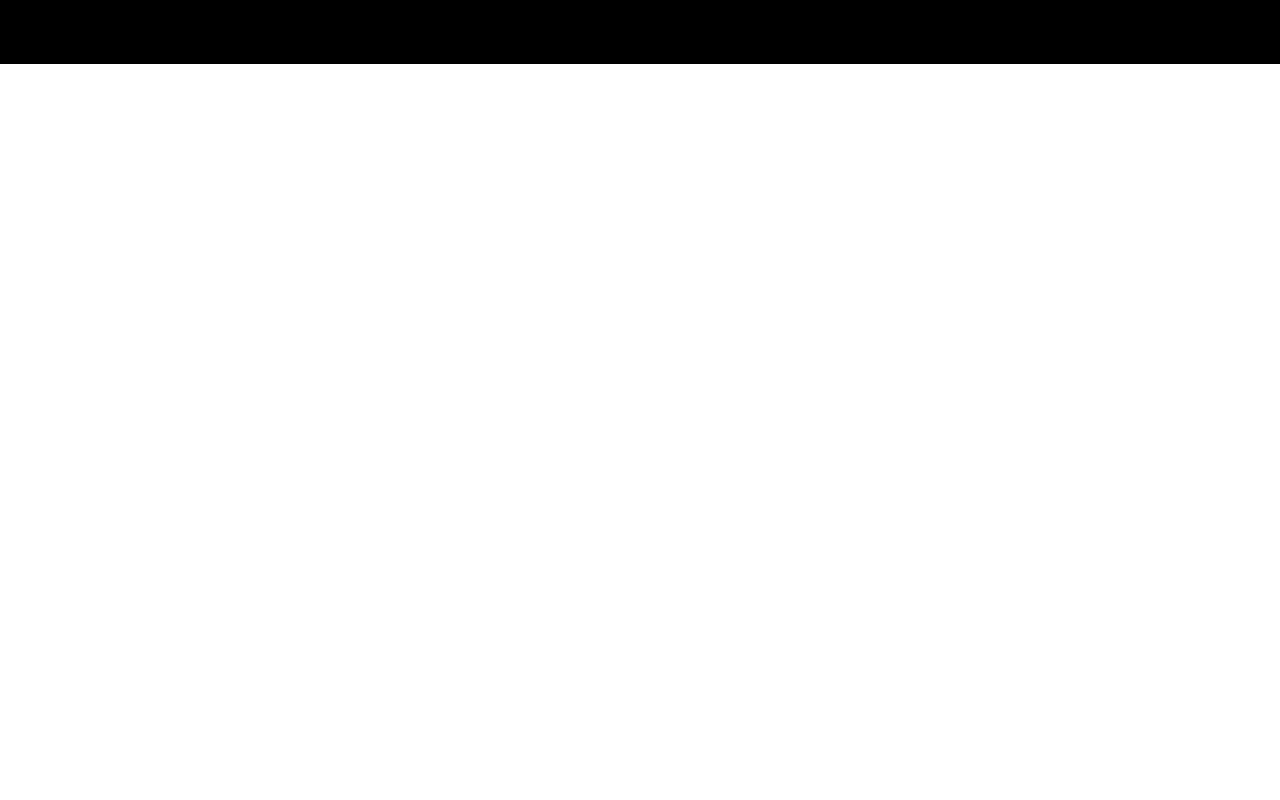
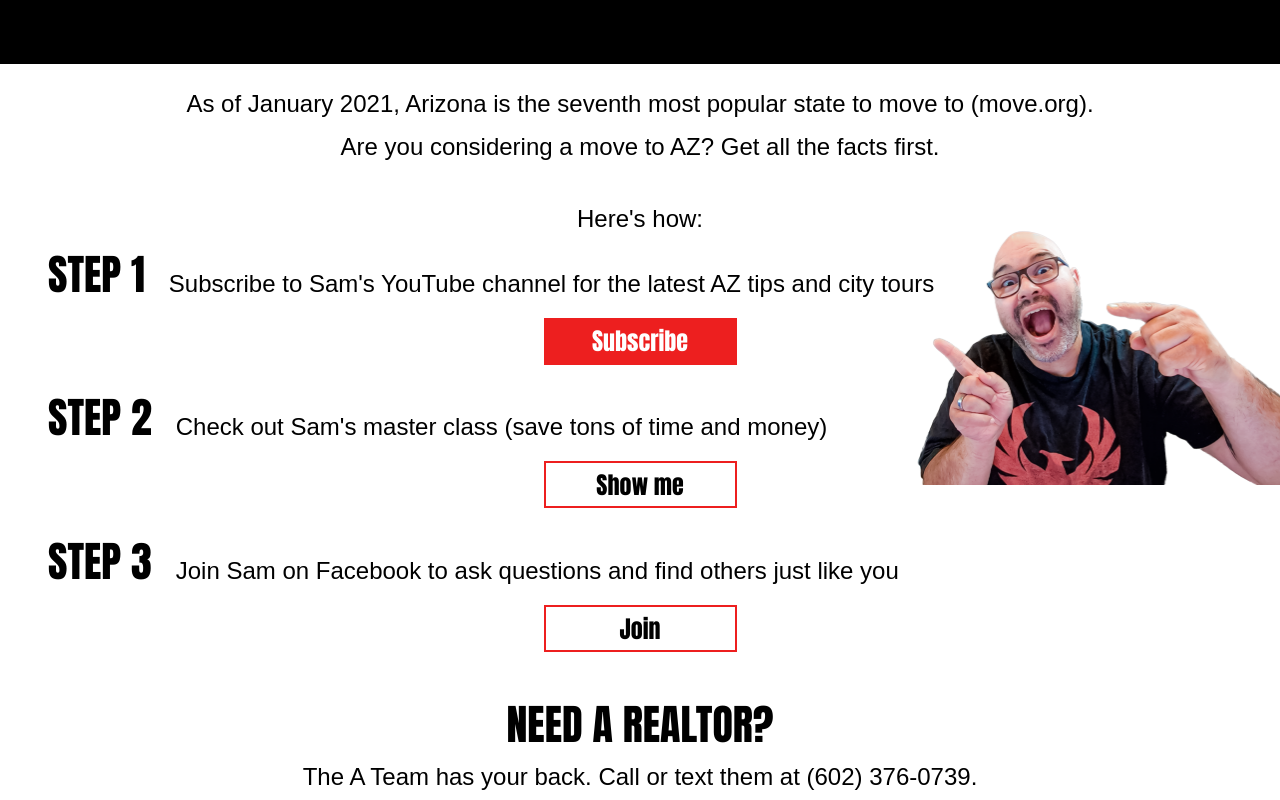
Before and after one commit to samsantiago1/azliving, a React (Create React App) app: page /move in a window 1280 px wide. Shown: the part 220-1020 px from the top of the page. Before the commit the page ends 800 px from the top, so only its background shows below. Built offline with nearby package versions, Linux system fonts and the light colour scheme; a web font is replaced by a local one.

Commit message:
Create Move page, amend layout of Home page **TO FIX** absolute positioning of main image needs multiple media queries and doesn't account for wide desktop screens — image ends up floating increasingly further away from text

```diff
--- a/src/components/home/styles.css
+++ b/src/components/home/styles.css
@@ -49,16 +49,18 @@
 @media (min-width: 770px) {
     .home-main-content {
         display: grid;
-        grid-template-columns: 1fr 1fr;
+        grid-template-columns: 53% 47%;
         max-width: 1440px;
         margin: 0 auto;
     }
 
     .home-photo-wrapper {
         max-width: 569px;
+        margin-right: 1rem;
     }
 
     .home-text-section {
+        justify-self: start;
         align-self: end;
     }
 
@@ -89,65 +91,10 @@
     .home-quote {
         max-width: 554px;
         margin-top: 1.5rem;
+        margin-bottom: 2.5rem;
     }
 
     .socialmedia {
         margin: 4rem auto;
     }
 }
-
-
-/* .home-main-content {
-    display: flex;
-    justify-content: center;
-}
-
-.home-photo-wrapper {
-    position: relative;
-    top: -25px;
-    max-width: 675px;
-}
-
-.home-photo-wrapper img {
-    width: 100%;
-}
-
-.home-text-section {
-    display: flex;
-    flex-direction: column;
-    align-items: center;
-}
-
-.home-text {
-    max-width: 473px;
-    font-size: 28px;
-    margin-top: 8.5rem;
-    margin-bottom: 1.5rem;
-}
-
-.home-quote {
-    max-width: 554px;
-    margin-top: 1.5rem;
-}
-
-.home-footer {
-    margin-top: 3.1rem;
-}
-
-.socialmedia-link {
-    margin-right: 1.5rem;
-}
-
-.socialmedia-icon {
-    height: 45px;
-    width: 45px;
-}
-
-.copyright {
-    font-size: 12px;
-    margin-top: 4.4rem;
-}
-
-.copyright-detail {
-    margin-bottom: 0;
-} */
--- a/src/components/move/index.js
+++ b/src/components/move/index.js
@@ -1,13 +1,76 @@
 import React from 'react';
 
 import Header from '../header';
+import Button from '../button';
+import movePhoto from '../../img/movePhoto.png';
+import realtorsPhoto from '../../img/realtorsPhoto.png';
 import './styles.css';
 
 const Move = () => {
     return (
         <div>
             <Header title="MOVE TO AZ" />
-        </div>
+            <div className="page-container">
+                <div className="move-intro">
+                    <p className="move-intro-top">
+                        As of January 2021, Arizona is the seventh most popular state to move to (move.org).
+                    </p>
+                    <p className="move-intro-bottom">
+                        Are you considering a move to AZ? Get all the facts first.
+                        <br />
+                        <br />
+                        Here's how:
+                    </p>
+                </div>
+
+                <div className="move-steps-section">
+                    <div className="move-steps-section-top">
+                        <div className="move-steps">
+                            <h3 className="text-subheading move-steps-heading">STEP 1</h3>
+                            <p className="move-steps-text">
+                                Subscribe to Sam's YouTube channel for the latest AZ tips and city tours
+                            </p>
+                        </div>
+                        <div className="move-photo-wrapper">
+                            <img src={movePhoto} alt="Sam pointing with mouth open" />
+                        </div>
+                        <Button href="https://youtube.com/Arizonaliving" text="Subscribe" />
+                    </div>
+
+                    <div>
+                        <div className="move-steps">
+                            <h3 className="text-subheading move-steps-heading">STEP 2</h3>
+                            <p className="move-steps-text">
+                                Check out Sam's master class (save tons of time and money)
+                            </p>
+                        </div>
+                        <Button secondary="secondary" href="https://movetoaz.weebly.com/" text="Show me" />
+                    </div>
+
+                    <div>
+                        <div className="move-steps">
+                            <h3 className="text-subheading move-steps-heading">STEP 3</h3>
+                            <p className="move-steps-text">
+                                Join Sam on Facebook to ask questions and find others just like you
+                            </p>
+                        </div>
+                        <Button secondary="secondary" href="https://www.facebook.com/arizonaliving.info" text="Join" />
+                    </div>
+                </div>
+
+                <div className="move-realtors-section">
+                    <h3 className="text-subheading">NEED A REALTOR?</h3>
+                    <p className="move-realtors-text">
+                        The A Team has your back. Call or text them at (602) 376-0739.
+                    </p>
+                    <div className="realtors-photo-wrapper">
+                        <img src={realtorsPhoto} alt="Realtors Gabriela and Janet standing and smiling with arms folded" />
+                    </div>
+                    <Button secondary="secondary" href="https://www.azlovewhereyoulive.com/" text="Connect" />
+                </div>
+
+            </div>
+        </div >
     );
 };
 
--- a/src/components/move/styles.css
+++ b/src/components/move/styles.css
@@ -0,0 +1,133 @@
+.move-intro {
+    margin-top: 2.2rem;
+}
+
+.move-intro-top, .move-intro-bottom {
+    font-size: 16px;
+    margin: 0 auto;
+}
+
+.move-intro-top {
+    max-width: 334px;
+    margin-bottom: 0.4rem;
+}
+
+.move-intro-bottom {
+    max-width: 263px;
+}
+
+.move-steps-section, .move-realtors-section {
+    max-width: 360px;
+    margin: 0 auto;
+}
+
+.move-steps-heading {
+    font-size: 32px;
+    margin-top: 1.2rem;
+}
+
+.move-steps-text {
+    font-size: 16px;
+    margin-bottom: 0.5rem;
+}
+.move-photo-wrapper {
+    max-width: 235px;
+    margin: 0 auto;
+    margin-bottom: 0.5rem;
+}
+
+.move-photo-wrapper img {
+    width: 100%;
+}
+
+.move-realtors-section {
+    margin: 2rem auto;
+}
+
+.move-realtors-text {
+    font-size: 16px;
+    padding: 0 0.4rem;
+}
+
+.realtors-photo-wrapper {
+    max-width: 130px;
+    margin: 0 auto;
+}
+
+.realtors-photo-wrapper img {
+    width: 100%;
+}
+
+@media (min-width: 992px) {
+    .move-intro {
+        margin-top: 1.4rem;
+    }
+
+    .move-intro-top, .move-intro-bottom, .move-steps-section, .move-realtors-section {
+        max-width: 1440px;
+        font-size: 18px;
+    }
+
+    .move-steps {
+        text-align: left;
+        margin-top: 0.8rem;
+    }
+
+    .move-steps-heading, .move-steps-text {
+        display: inline-block;
+        margin: 0;
+    }
+
+    .move-steps-heading {
+        font-size: 42px;
+        margin-left: 2rem;
+    }
+
+    .move-steps-text {
+        font-size: 18px;
+        margin-left: 1.5rem;
+    }
+
+    .move-photo-wrapper {
+        position: absolute;
+        top: 400px;
+        right: 0;
+        max-width: 220px;
+    }
+
+    .realtors-photo-wrapper {
+        max-width: 230px;
+    }
+}
+
+@media (min-width: 1030px) {
+    .move-photo-wrapper {
+        top: 450px;
+    }
+}
+
+@media (min-width: 1200px) {
+    .move-intro-top, .move-intro-bottom, .move-steps-text, .move-realtors-text {
+        font-size: 24px;
+    }
+
+    .move-photo-wrapper {
+        /* position: absolute;
+        top: 450px;
+        right: 0; */
+        max-width: 363px;
+    }
+}
+
+
+@media (min-width: 1440px) {
+    .move-steps-heading {
+        margin-left: 7rem;
+    }
+}
+
+@media (min-width: 1650px) {
+    .move-photo-wrapper {
+        right: 150px;
+    }
+}
```
